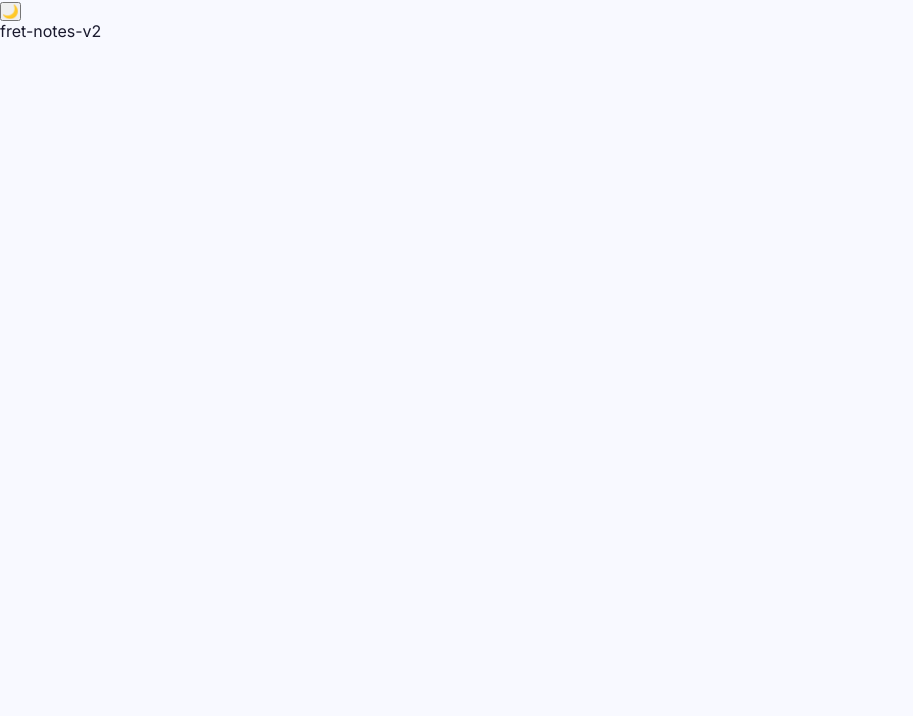
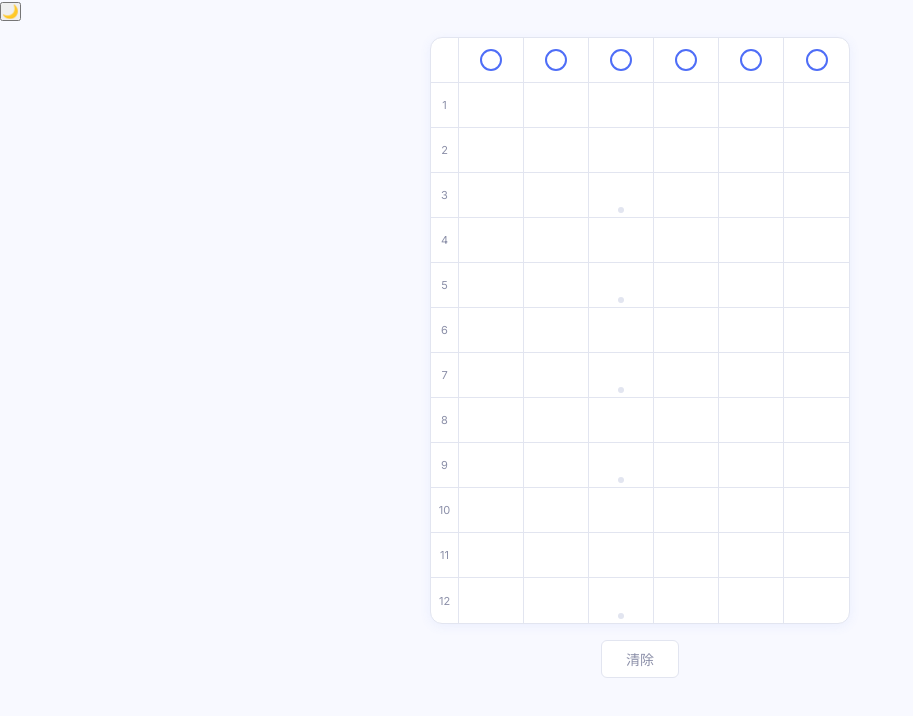
Before and after one commit to lintina11/fret-notes-v2, a Nuxt app: page / in a window 1280 px wide. Shown: the top 716 px of the page, without its empty margins (0-913 px from the left). Built offline with nearby package versions, Linux system fonts and the light colour scheme.

Commit message:
feat: interactive Fretboard component with press dots, open/mute toggle

```diff
--- a/app/app.vue
+++ b/app/app.vue
@@ -4,7 +4,7 @@
       <button @click="toggleTheme">{{ isDark ? '☀️' : '🌙' }}</button>
     </header>
     <main>
-      <p>fret-notes-v2</p>
+      <Fretboard />
     </main>
   </div>
 </template>
--- /dev/null
+++ b/app/components/Fretboard/index.vue
@@ -0,0 +1,191 @@
+<template>
+  <div class="fretboard-wrap">
+    <div class="fretboard">
+      <!-- Open string row -->
+      <div class="fret-row open-row">
+        <div class="fret-label"></div>
+        <div
+          v-for="s in STRINGS"
+          :key="s"
+          class="open-cell"
+          @click="handleOpenClick(s)"
+        >
+          <span v-if="mutedStrings.has(s)" class="mute-mark">×</span>
+          <span v-else-if="!pressedFrets.has(s)" class="open-circle"></span>
+        </div>
+      </div>
+
+      <!-- Fret rows 1–12 -->
+      <div
+        v-for="fret in FRETS"
+        :key="fret"
+        class="fret-row"
+      >
+        <div class="fret-label">{{ fret }}</div>
+        <div
+          v-for="s in STRINGS"
+          :key="s"
+          class="fret-cell"
+          :class="{ 'has-dot': POSITION_DOTS.includes(fret) && s === 2 }"
+          @click="toggleFret(s, fret)"
+        >
+          <span
+            v-if="pressedFrets.get(s) === fret"
+            class="press-dot"
+          >
+            {{ noteNameAt(s, fret) }}
+          </span>
+        </div>
+      </div>
+    </div>
+
+    <button class="clear-btn" @click="clearAll">清除</button>
+  </div>
+</template>
+
+<script setup lang="ts">
+import { useFretboard } from '~/composables/useFretboard'
+import { fretToPitchClass, midiToNoteName, OPEN_STRINGS } from '~~/core/music-theory/notes'
+
+const { pressedFrets, mutedStrings, toggleFret, toggleMute, clearAll } = useFretboard()
+
+const STRINGS = [0, 1, 2, 3, 4, 5]
+const FRETS = Array.from({ length: 12 }, (_, i) => i + 1)
+const POSITION_DOTS = [3, 5, 7, 9, 12]
+
+function noteNameAt(stringIndex: number, fret: number): string {
+  return midiToNoteName(OPEN_STRINGS[stringIndex]! + fret)
+}
+
+function handleOpenClick(stringIndex: number) {
+  toggleMute(stringIndex)
+}
+</script>
+
+<style scoped>
+.fretboard-wrap {
+  display: flex;
+  flex-direction: column;
+  align-items: center;
+  gap: 16px;
+  padding: 16px;
+}
+
+.fretboard {
+  display: grid;
+  grid-template-rows: auto repeat(12, 1fr);
+  border: 1px solid var(--color-border);
+  border-radius: var(--radius-md);
+  background: var(--color-surface);
+  box-shadow: var(--shadow-card);
+  overflow: hidden;
+  width: 100%;
+  max-width: 420px;
+}
+
+.fret-row {
+  display: grid;
+  grid-template-columns: 28px repeat(6, 1fr);
+  border-bottom: 1px solid var(--color-border);
+}
+
+.fret-row:last-child {
+  border-bottom: none;
+}
+
+.fret-label {
+  display: flex;
+  align-items: center;
+  justify-content: center;
+  font-size: 11px;
+  color: var(--color-text-muted);
+  font-family: 'Inter', sans-serif;
+  border-right: 1px solid var(--color-border);
+}
+
+.fret-cell,
+.open-cell {
+  position: relative;
+  display: flex;
+  align-items: center;
+  justify-content: center;
+  min-height: 44px;
+  cursor: pointer;
+  border-right: 1px solid var(--color-border);
+  transition: background 0.1s;
+}
+
+.fret-cell:last-child,
+.open-cell:last-child {
+  border-right: none;
+}
+
+.fret-cell:active {
+  background: color-mix(in srgb, var(--color-primary) 10%, transparent);
+}
+
+/* Dot marker on fret positions */
+.fret-cell.has-dot::after {
+  content: '';
+  position: absolute;
+  width: 6px;
+  height: 6px;
+  border-radius: 50%;
+  background: var(--color-border);
+  bottom: 4px;
+  left: 50%;
+  transform: translateX(-50%);
+}
+
+.press-dot {
+  width: 36px;
+  height: 36px;
+  border-radius: 50%;
+  background: var(--color-primary);
+  color: #fff;
+  font-size: 11px;
+  font-weight: 500;
+  display: flex;
+  align-items: center;
+  justify-content: center;
+  box-shadow: 0 0 0 2px color-mix(in srgb, var(--color-primary) 30%, transparent);
+  transition: transform 0.08s, opacity 0.08s;
+  animation: dot-in 0.08s ease;
+}
+
+@keyframes dot-in {
+  from { transform: scale(0.5); opacity: 0; }
+  to   { transform: scale(1);   opacity: 1; }
+}
+
+.open-circle {
+  width: 22px;
+  height: 22px;
+  border-radius: 50%;
+  border: 2px solid var(--color-primary);
+  display: block;
+}
+
+.mute-mark {
+  font-size: 18px;
+  color: var(--color-text-muted);
+  font-weight: 700;
+  line-height: 1;
+}
+
+.clear-btn {
+  padding: 8px 24px;
+  border-radius: var(--radius-sm);
+  border: 1px solid var(--color-border);
+  background: var(--color-surface);
+  color: var(--color-text-muted);
+  font-size: 14px;
+  cursor: pointer;
+  transition: border-color 0.15s, color 0.15s;
+}
+
+.clear-btn:hover {
+  border-color: var(--color-primary);
+  color: var(--color-primary);
+}
+</style>
```
